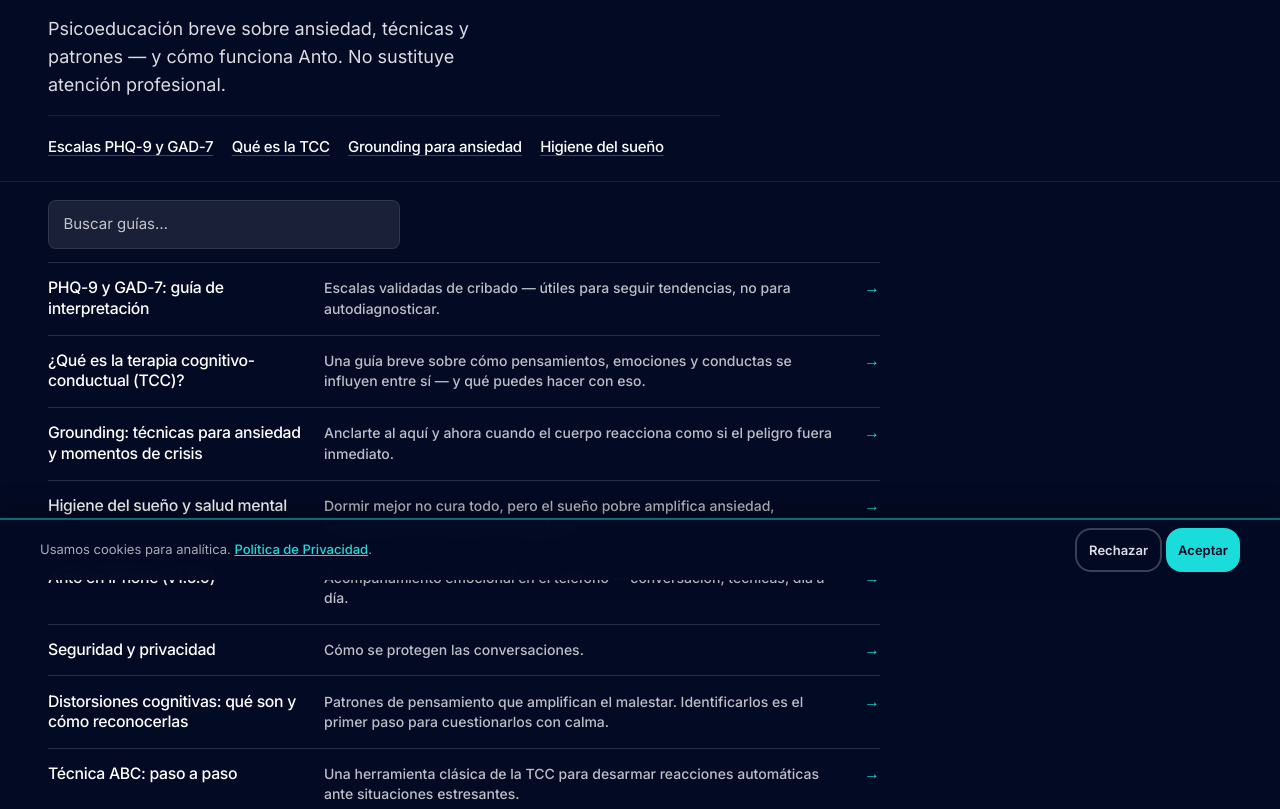
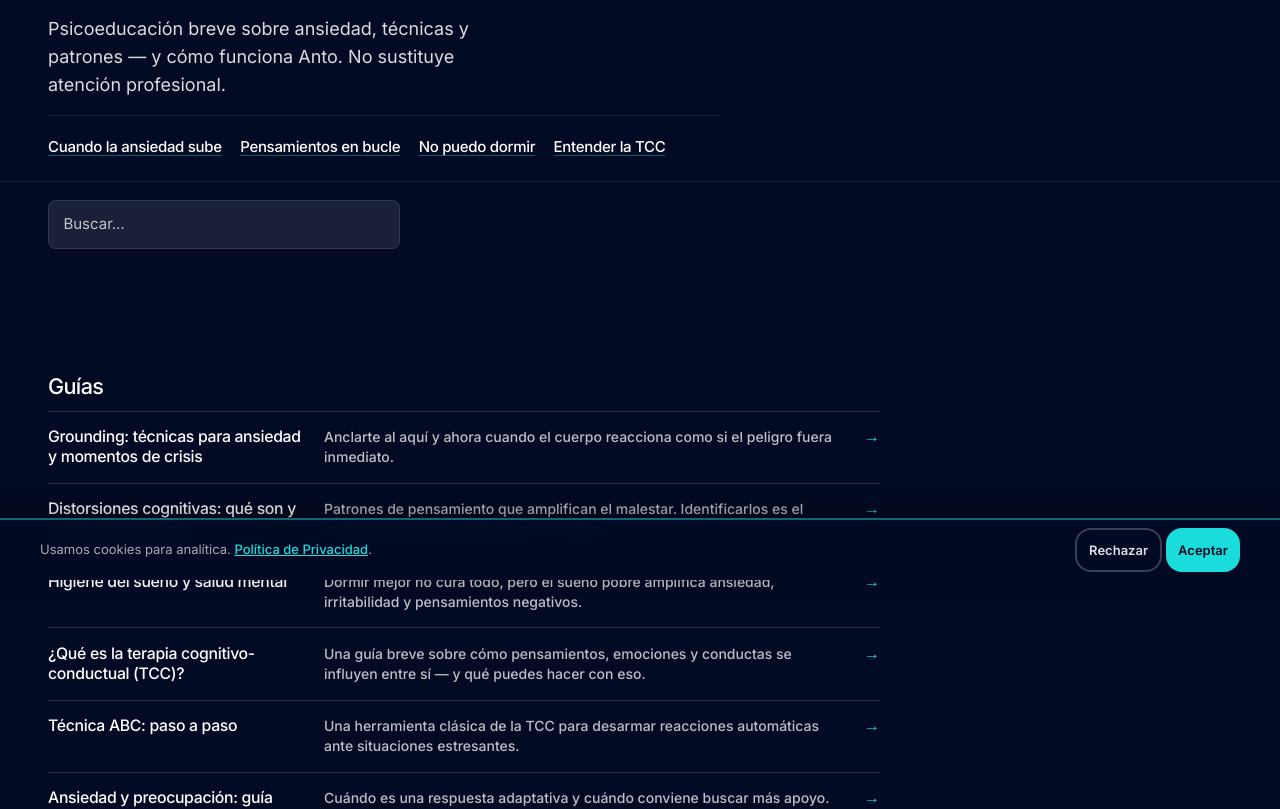
Before and after one commit to Mar-cere/antoapps-website, a Next.js app: page /recursos in a window 1280 px wide. Shown: the part 220-1029 px from the top of the page. Built offline with nearby package versions, Linux system fonts and the light colour scheme; no server answers.

Commit message:
Humanizar atajos de /recursos y agrupar la lista en Guías y Sobre Anto.

```diff
--- a/components/resources/ResourcesLibrary.tsx
+++ b/components/resources/ResourcesLibrary.tsx
@@ -2,24 +2,32 @@
 
 import Link from 'next/link';
 import { useId, useState } from 'react';
-import type { ResourcesPageCopy } from '@/lib/i18n/copy/pages/resources';
+import type { ResourceGroup, ResourcesPageCopy } from '@/lib/i18n/copy/pages/resources';
 
 type ResourcesLibraryProps = {
   library: ResourcesPageCopy['library'];
 };
 
+function filterGroup(group: ResourceGroup, query: string): ResourceGroup {
+  if (query === '') return group;
+  return {
+    ...group,
+    items: group.items.filter(
+      (item) =>
+        item.title.toLowerCase().includes(query) ||
+        item.description.toLowerCase().includes(query)
+    ),
+  };
+}
+
 export default function ResourcesLibrary({ library }: ResourcesLibraryProps) {
   const [searchQuery, setSearchQuery] = useState('');
   const searchId = useId();
+  const query = searchQuery.trim().toLowerCase();
 
-  const query = searchQuery.trim().toLowerCase();
-  const filteredResources = library.resources.filter((resource) => {
-    if (query === '') return true;
-    return (
-      resource.title.toLowerCase().includes(query) ||
-      resource.description.toLowerCase().includes(query)
-    );
-  });
+  const visibleGroups = library.groups
+    .map((group) => filterGroup(group, query))
+    .filter((group) => group.items.length > 0);
 
   return (
     <section className="resources-library" data-fade-section aria-label={library.searchAriaLabel}>
@@ -39,11 +47,21 @@ export default function ResourcesLibrary({ library }: ResourcesLibraryProps) {
           </div>
         </div>
 
-        {filteredResources.length === 0 ? (
+        {visibleGroups.length === 0 ? (
           <p className="resources-empty">{library.emptyMessage}</p>
         ) : (
+          <div className="resources-groups">
+            {visibleGroups.map((group) => (
+              <section
+                key={group.id}
+                className="resources-group"
+                aria-labelledby={`resources-group-${group.id}`}
+              >
+                <h2 id={`resources-group-${group.id}`} className="resources-group__title">
+                  {group.title}
+                </h2>
                 <ul className="resources-list">
-            {filteredResources.map((resource) => (
+                  {group.items.map((resource) => (
                     <li key={resource.id}>
                       <Link href={resource.link} className="resources-list__link">
                         <span className="resources-list__title">{resource.title}</span>
@@ -56,6 +74,9 @@ export default function ResourcesLibrary({ library }: ResourcesLibraryProps) {
                     </li>
                   ))}
                 </ul>
+              </section>
+            ))}
+          </div>
         )}
       </div>
     </section>
--- a/lib/i18n/copy/pages/resources.ts
+++ b/lib/i18n/copy/pages/resources.ts
@@ -11,12 +11,15 @@ import {
 
 const CANONICAL_PATH = '/recursos';
 
-/** Guías priorizadas en hub y enlaces destacados (SEO + GSC). */
+/**
+ * Atajos del hero — orden y labels humanos (no índice clínico).
+ * Los slugs siguen apuntando a las mismas guías SEO.
+ */
 const FEATURED_GUIDE_SLUGS = [
-  'escalas-phq9-gad7',
+  'grounding-ansiedad-crisis',
+  'distorsiones-cognitivas',
+  'higiene-sueno-salud-mental',
   'que-es-tcc',
-  'grounding-ansiedad-crisis',
-  'higiene-sueno-salud-mental',
 ] as const satisfies readonly PsychoeducationSlug[];
 
 export type ResourceItem = {
@@ -29,6 +32,12 @@ export type ResourceItem = {
 export type ResourceFeaturedLink = {
   href: string;
   label: string;
+};
+
+export type ResourceGroup = {
+  id: string;
+  title: string;
+  items: ResourceItem[];
 };
 
 export type ResourcesPageCopy = {
@@ -53,7 +62,7 @@ export type ResourcesPageCopy = {
     searchAriaLabel: string;
     emptyMessage: string;
     viewResourceLabel: string;
-    resources: ResourceItem[];
+    groups: ResourceGroup[];
   };
 };
 
@@ -85,25 +94,28 @@ function psychoeducationResources(locale: Locale): ResourceItem[] {
   });
 }
 
-const FEATURED_SHORT_LABELS: Record<Locale, Record<(typeof FEATURED_GUIDE_SLUGS)[number], string>> = {
+const FEATURED_HUMAN_LABELS: Record<
+  Locale,
+  Record<(typeof FEATURED_GUIDE_SLUGS)[number], string>
+> = {
   es: {
-    'escalas-phq9-gad7': 'Escalas PHQ-9 y GAD-7',
-    'que-es-tcc': 'Qué es la TCC',
-    'grounding-ansiedad-crisis': 'Grounding para ansiedad',
-    'higiene-sueno-salud-mental': 'Higiene del sueño',
+    'grounding-ansiedad-crisis': 'Cuando la ansiedad sube',
+    'distorsiones-cognitivas': 'Pensamientos en bucle',
+    'higiene-sueno-salud-mental': 'No puedo dormir',
+    'que-es-tcc': 'Entender la TCC',
   },
   en: {
-    'escalas-phq9-gad7': 'PHQ-9 and GAD-7 scales',
-    'que-es-tcc': 'What is CBT',
-    'grounding-ansiedad-crisis': 'Grounding for anxiety',
-    'higiene-sueno-salud-mental': 'Sleep hygiene',
+    'grounding-ansiedad-crisis': 'When anxiety rises',
+    'distorsiones-cognitivas': 'Thoughts in a loop',
+    'higiene-sueno-salud-mental': "I can't sleep",
+    'que-es-tcc': 'Understanding CBT',
   },
 };
 
 function featuredLinksForLocale(locale: Locale): ResourceFeaturedLink[] {
   return FEATURED_GUIDE_SLUGS.map((slug) => ({
     href: psychoeducationGuidePath(locale, slug),
-    label: FEATURED_SHORT_LABELS[locale][slug],
+    label: FEATURED_HUMAN_LABELS[locale][slug],
   }));
 }
 
@@ -179,18 +191,26 @@ function siteResources(locale: Locale): ResourceItem[] {
   ];
 }
 
-function resourcesForLocale(locale: Locale): ResourceItem[] {
-  const guides = psychoeducationResources(locale);
-  const site = siteResources(locale);
-  const productFirst = site.filter((item) => item.id === 'site-1' || item.id === 'site-3');
-  const productRest = site.filter((item) => item.id !== 'site-1' && item.id !== 'site-3');
-  const featuredGuideItems = guides.slice(0, FEATURED_GUIDE_SLUGS.length);
-  const otherGuides = guides.slice(FEATURED_GUIDE_SLUGS.length);
-  return [...featuredGuideItems, ...productFirst, ...otherGuides, ...productRest];
+function groupsForLocale(locale: Locale): ResourceGroup[] {
+  const guidesTitle = locale === 'en' ? 'Guides' : 'Guías';
+  const antoTitle = locale === 'en' ? 'About Anto' : 'Sobre Anto';
+
+  return [
+    {
+      id: 'guides',
+      title: guidesTitle,
+      items: psychoeducationResources(locale),
+    },
+    {
+      id: 'anto',
+      title: antoTitle,
+      items: siteResources(locale),
+    },
+  ];
 }
 
 function buildResourcesPageCopy(locale: Locale): ResourcesPageCopy {
-  const resources = resourcesForLocale(locale);
+  const groups = groupsForLocale(locale);
 
   if (locale === 'en') {
     return {
@@ -214,15 +234,15 @@ function buildResourcesPageCopy(locale: Locale): ResourcesPageCopy {
           'Short psychoeducation on anxiety, techniques, and patterns — plus how Anto works. Not a substitute for professional care.',
       },
       featured: {
-        ariaLabel: 'Start with these guides',
+        ariaLabel: 'Start here',
         links: featuredLinksForLocale(locale),
       },
       library: {
-        searchPlaceholder: 'Search guides…',
-        searchAriaLabel: 'Search guides',
-        emptyMessage: 'No guides match that search.',
+        searchPlaceholder: 'Search…',
+        searchAriaLabel: 'Search resources',
+        emptyMessage: 'Nothing matches that search.',
         viewResourceLabel: 'Read',
-        resources,
+        groups,
       },
     };
   }
@@ -248,15 +268,15 @@ function buildResourcesPageCopy(locale: Locale): ResourcesPageCopy {
         'Psicoeducación breve sobre ansiedad, técnicas y patrones — y cómo funciona Anto. No sustituye atención profesional.',
     },
     featured: {
-      ariaLabel: 'Empieza por estas guías',
+      ariaLabel: 'Empieza por aquí',
       links: featuredLinksForLocale(locale),
     },
     library: {
-      searchPlaceholder: 'Buscar guías…',
-      searchAriaLabel: 'Buscar guías',
-      emptyMessage: 'Ninguna guía coincide con esa búsqueda.',
+      searchPlaceholder: 'Buscar…',
+      searchAriaLabel: 'Buscar recursos',
+      emptyMessage: 'Nada coincide con esa búsqueda.',
       viewResourceLabel: 'Leer',
-      resources,
+      groups,
     },
   };
 }
--- a/styles/components/resources-library.css
+++ b/styles/components/resources-library.css
@@ -144,12 +144,27 @@
   border-color: var(--color-primary);
 }
 
+.resources-groups {
+  display: flex;
+  flex-direction: column;
+  gap: 2rem;
+  max-width: 52rem;
+}
+
+.resources-group__title {
+  margin: 0 0 0.65rem;
+  font-size: clamp(1.15rem, 2vw, 1.35rem);
+  font-weight: 500;
+  letter-spacing: -0.03em;
+  line-height: 1.2;
+  color: var(--home-v2-ink);
+}
+
 .resources-list {
   list-style: none;
   margin: 0;
   padding: 0;
   border-top: 1px solid var(--home-v2-hairline-strong);
-  max-width: 52rem;
 }
 
 .resources-list__link {
```
Lines whose indentation alone changed are shown as unchanged.
